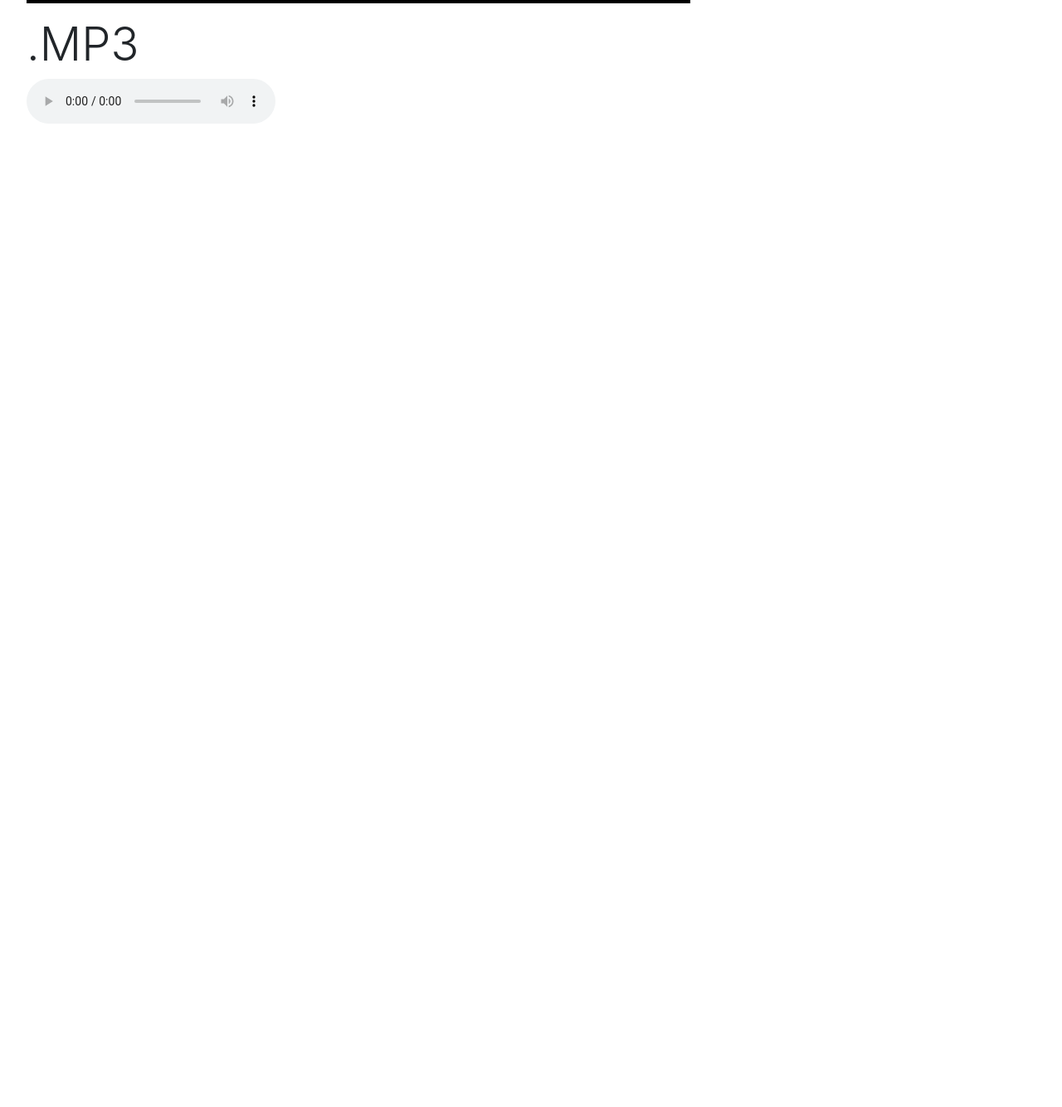
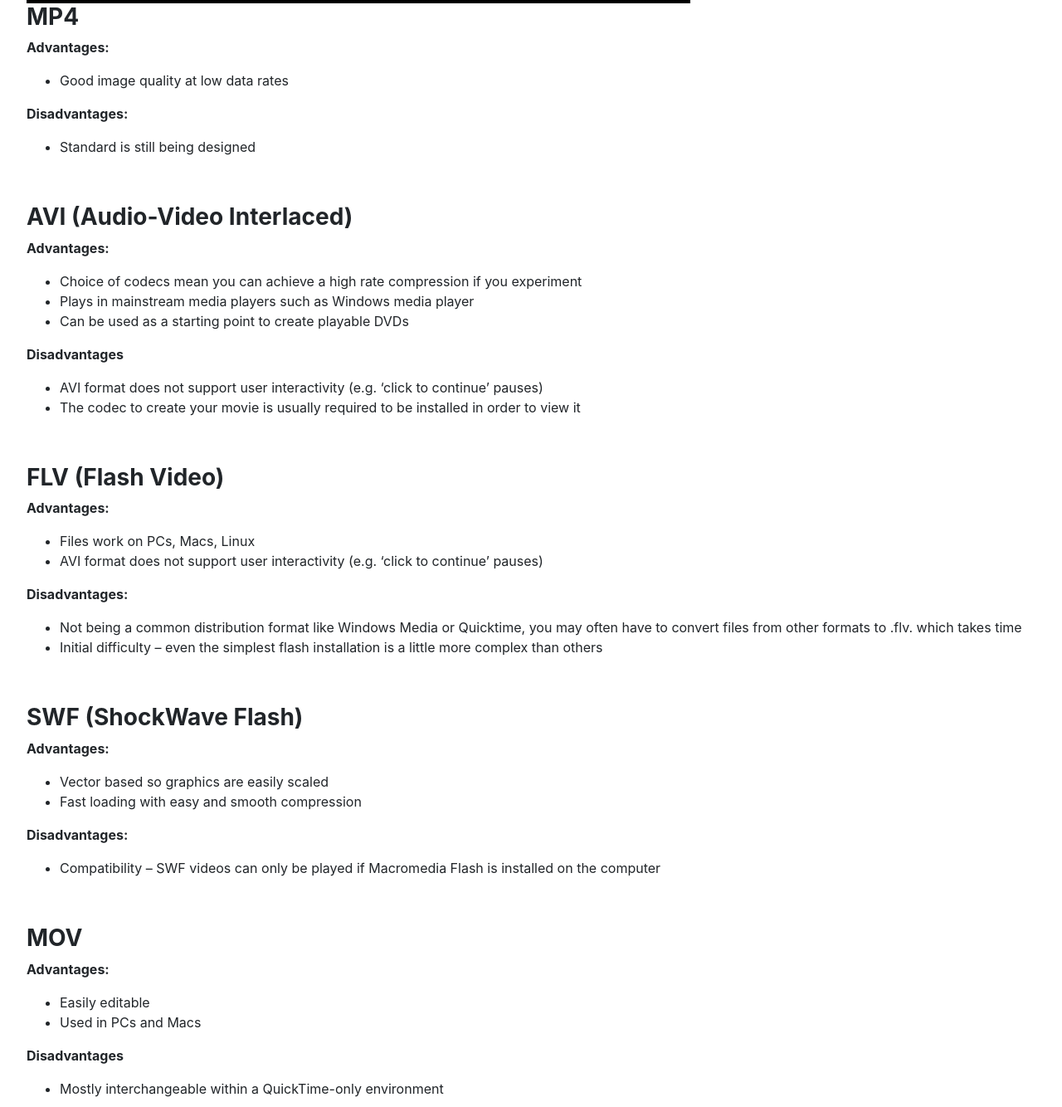
Before and after one commit to noelmonnerat/m152, a plain HTML site: page mediaexamples.html in a window 1280 px wide. Shown: the part 806-2140 px from the top of the page at 83% size. Before the commit the page ends 955 px from the top, so only its background shows below. Drawn offline with nearby package versions, Linux system fonts and the light colour scheme; grey boxes are pictures that could not be loaded.

Commit message:
mediapage

```diff
--- a/mediaexamples.html
+++ b/mediaexamples.html
@@ -12,6 +12,65 @@
 
 <video controls="controls" width="800" height="600"
        name="Video Name" src="./media/raffles.MOV"></video>
+<div class="article-body"><h3><strong>MP4 </strong></h3>
+    <p><strong>Advantages:</strong></p>
+    <ul>
+        <li>Good image quality at low data rates</li>
+    </ul>
+    <p><strong>Disadvantages:</strong></p>
+    <ul>
+        <li>Standard is still being designed</li>
+    </ul>
+    <p><strong>&nbsp;</strong></p>
+    <h3><strong>AVI (Audio-Video Interlaced) </strong></h3>
+    <p><strong>Advantages:</strong></p>
+    <ul>
+        <li>Choice of codecs mean you can achieve a high rate compression if you experiment</li>
+        <li>Plays in mainstream media players such as Windows media player</li>
+        <li>Can be used as a starting point to create playable DVDs</li>
+    </ul>
+    <p><strong>Disadvantages</strong></p>
+    <ul>
+        <li>AVI format does not support user interactivity (e.g. ‘click to continue’ pauses)</li>
+        <li>The codec to create your movie is usually required to be installed in order to view it</li>
+    </ul>
+    <p><strong>&nbsp;</strong></p>
+    <h3><strong>FLV (Flash Video)</strong></h3>
+    <p><strong>Advantages:</strong></p>
+    <ul>
+        <li>Files work on PCs, Macs, Linux</li>
+        <li>AVI format does not support user interactivity (e.g. ‘click to continue’ pauses)</li>
+    </ul>
+    <p><strong>Disadvantages:</strong></p>
+    <ul>
+        <li>Not being a common distribution format like Windows Media or Quicktime, you may often have to convert files
+            from other formats to .flv. which takes time
+        </li>
+        <li>Initial difficulty – even the simplest flash installation is a little more complex than others</li>
+    </ul>
+    <p><strong>&nbsp;</strong></p>
+    <h3><strong>SWF (ShockWave Flash)</strong></h3>
+    <p><strong>Advantages:</strong></p>
+    <ul>
+        <li>Vector based so graphics are easily scaled</li>
+        <li>Fast loading with easy and smooth compression</li>
+    </ul>
+    <p><strong>Disadvantages: </strong></p>
+    <ul>
+        <li>Compatibility – SWF videos can only be played if Macromedia Flash is installed on the computer</li>
+    </ul>
+    <p><strong>&nbsp;</strong></p>
+    <h3><strong>MOV</strong></h3>
+    <p><strong>Advantages:</strong></p>
+    <ul>
+        <li>Easily editable</li>
+        <li>Used in PCs and Macs</li>
+    </ul>
+    <p><strong>Disadvantages</strong></p>
+    <ul>
+        <li>Mostly interchangeable within a QuickTime-only environment</li>
+    </ul>
+</div>
 <h1 class="display-4">.MP3</h1>
 <audio controls>
     <source src="./media/pata.mp3" type="audio/ogg">
```
Also changed, not shown: index.html (+4 -3 lines), 1 other file.
